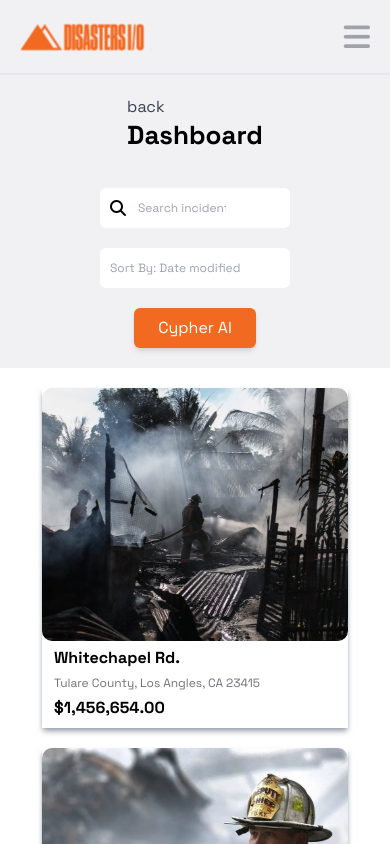
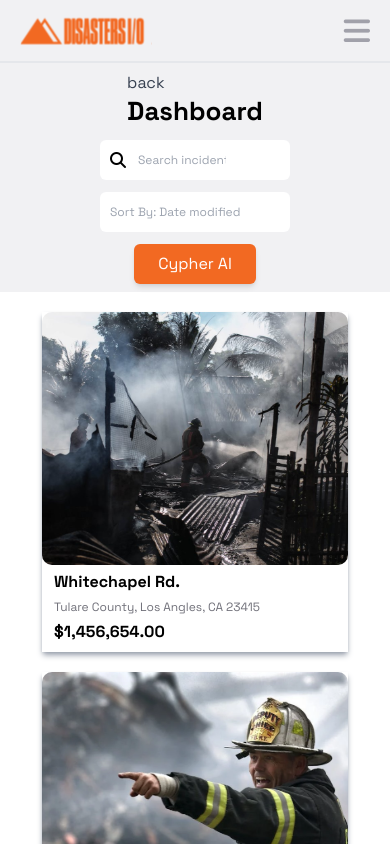
Before and after one commit to hm-auly/assingment-8__jsx, a React (Vite) app: page /#/ in a window 390 px wide. Shown: the top 844 px of the page. Built offline with nearby package versions, Linux system fonts and the light colour scheme.

Commit message:
responsiv

```diff
--- a/src/Componets/MainContent/Deshboard.jsx
+++ b/src/Componets/MainContent/Deshboard.jsx
@@ -15,10 +15,10 @@ function Deshboard() {
           <NavDown>
               <div>
                   <p className='text-gray-700'>back</p>
-                   <Title>Dashboard</Title>
+                   <Title children={""}>Dashboard</Title>
                </div>
 
-                <div  className='flex gap-5 flex-col md:flex-row items-center'>
+                <div  className='flex gap-3 md:gap-5  flex-col md:flex-row items-center'>
                   <div className='flex gap-3 bg-white w-[190px] rounded-md border-1 py-[12px] px-[10px] items-center'>
                      <i class="fa-solid fa-magnifying-glass"></i>
                      <input type="text" placeholder='Search incident' className='Navinput  w-[88px] ' />
--- a/src/Componets/Setup/Nav/NavUp.jsx
+++ b/src/Componets/Setup/Nav/NavUp.jsx
@@ -19,7 +19,7 @@ function NavUp() {
   return (
   <section>
     <div className=' max-w-[1440px] flex  justify-center bg-secondary text-[#A1A1AA] px-5'>
-        <div className='flex items-center justify-between w-[1269px] py-[18px]'>
+        <div className='flex items-center justify-between w-[1269px] py-[12px]'>
             <div>
                 <img src="/Logo.svg" alt="" />
             </div>
--- a/src/index.css
+++ b/src/index.css
@@ -61,10 +61,10 @@
 /* stapper desine end */
 
 .NavDoewn{
-  @apply py-5 max-w-[1440px] px-5 bg-secondary flex  justify-center;
+  @apply  py-2 md:py-3 max-w-[1440px] px-5 bg-secondary flex  justify-center;
 }
 .NavDoewnItem{
-  @apply flex flex-col md:flex-row gap-9 items-center justify-between w-[1268px] ;
+  @apply flex flex-col md:flex-row gap-3 md:gap-9 items-center justify-between w-[1268px] ;
 }
 
 
```
